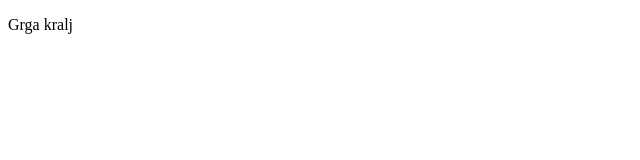
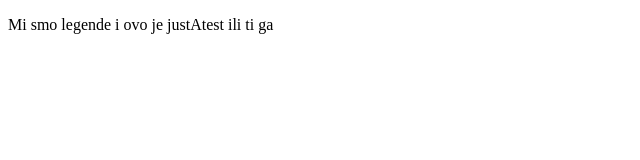
Before and after one commit to grga16/justAtest, a website: page index.html in a window 1280 px wide. Shown: the whole page, without its empty margins (0-640 px from the left). Drawn offline with Linux system fonts and the light colour scheme.

Commit message:
Update index.html

```diff
--- a/index.html
+++ b/index.html
@@ -6,6 +6,6 @@
     <title>Document</title>
 </head>
 <body>
-    <p>Grga kralj</p>
+    <p>Mi smo legende i ovo je justAtest ili ti ga</p>
 </body>
 </html>
```
